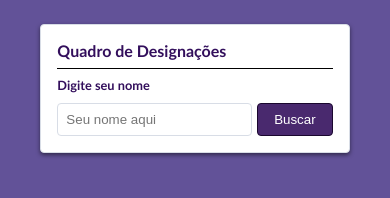
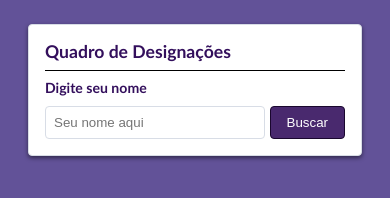
Before and after one commit to tgzx/quadro-de-designacoes, a plain HTML site: page index.html in a window 390 px wide. Drawn offline with Linux system fonts and the light colour scheme.

Commit message:
resize width

```diff
--- a/assignment-card.css
+++ b/assignment-card.css
@@ -12,7 +12,7 @@ body {
 @media screen and (max-width: 768px) {
     body{
         padding-top: 1rem;
-        font-size: 100%;
+        font-size: 110%;
     }
     /* .card-principal{
         width: 300px;
@@ -53,7 +53,7 @@ body {
 }
 
 .card-principal{
-    min-width: 200px;
+    min-width: 300px;
     max-width: 800px;
 }
 
```
